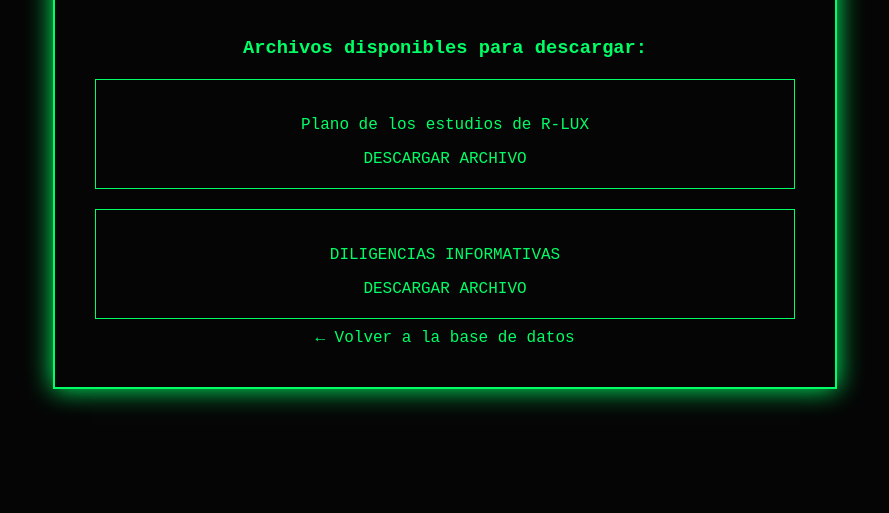
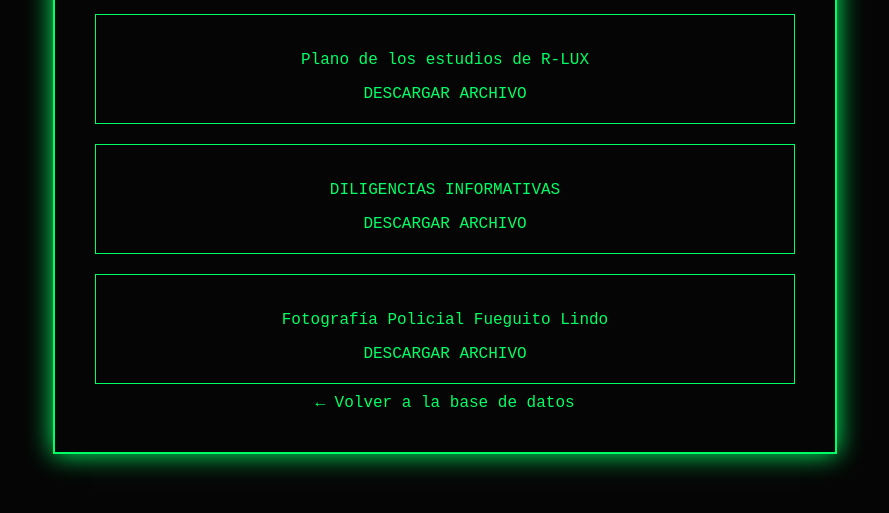
Before and after one commit to luxvocatio-droid/luxvocatio-droid.github.io, a plain HTML site: page casos/003.html in a window 1280 px wide. Shown: the part 281-794 px from the top of the page, without its empty margins (195-1084 px from the left). Drawn offline with Linux system fonts and the light colour scheme.

Commit message:
Update 003.html

```diff
--- a/casos/003.html
+++ b/casos/003.html
@@ -66,9 +66,14 @@
 <a href="files/Plano R-LUX.png" download>DESCARGAR ARCHIVO</a>
 </div>
 
-  <div class="case-file">
+<div class="case-file">
 <p>DILIGENCIAS INFORMATIVAS</p>
 <a href="files/DILIGENCIAS INFORMATIVAS.pdf" download>DESCARGAR ARCHIVO</a>
+</div>
+
+<div class="case-file">
+<p>Fotografía Policial Fueguito Lindo</p>
+<a href="files/Fotografía Policial Fueguito Lindo.jpeg" download>DESCARGAR ARCHIVO</a>
 </div>
 
 <a href="../index.html">← Volver a la base de datos</a>
```
